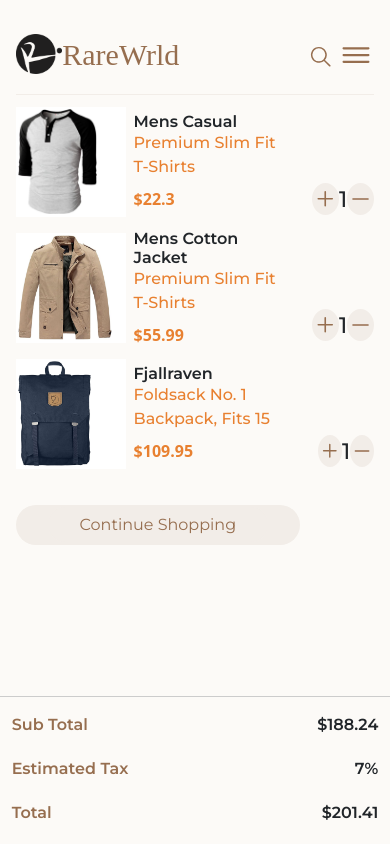
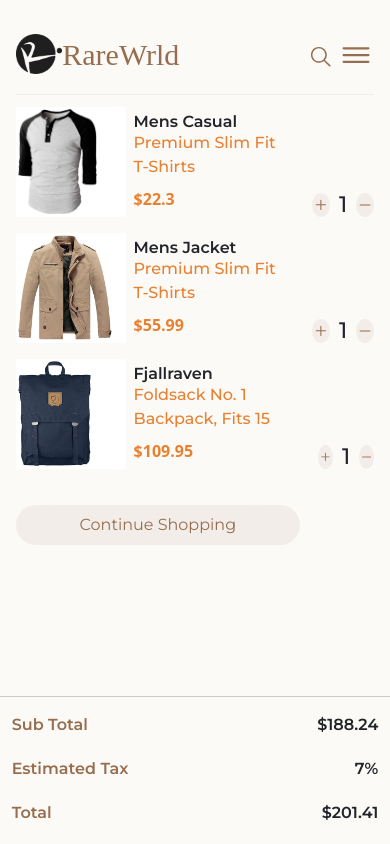
Before and after one commit to Thehanifah/New, a React (Create React App) app: page /Cart in a window 390 px wide. Shown: the top 844 px of the page. Built offline with nearby package versions, Linux system fonts and the light colour scheme; no server answers; a web font is replaced by a local one.

Commit message:
new function

```diff
--- a/src/components/Cart.css
+++ b/src/components/Cart.css
@@ -184,13 +184,24 @@
             width: 40%;
 
         }
+
+
     }
 
     @media (max-width:552px){
         .plus, .minus{
 
-           font-size: 2em;
+           font-size: 1.5em;
 
+        }
+        .number{
+            font-size: 1em;
+            line-height: 1em;
+            padding: 0 0.4em;
+        }
+
+        .card-text-cart, .card-title-cart, .card-title-cart1{
+            font-size: 0.8;
         }
     }
 
--- a/src/components/Cart.jsx
+++ b/src/components/Cart.jsx
@@ -40,7 +40,7 @@
                 <div className='product-info'>
                     <div className='imgdiv'><img src={image3} alt="" className='image-p' /></div>
                     <div className='the-info'>
-                    <h5 className="card-title-cart">Mens Cotton Jacket </h5>
+                    <h5 className="card-title-cart">Mens Jacket </h5>
                     <div className='prices'>
                     <p className="card-text-cart">$55.99</p>
                     <p className="card-title-cart1">Premium Slim Fit T-Shirts</p>
```
